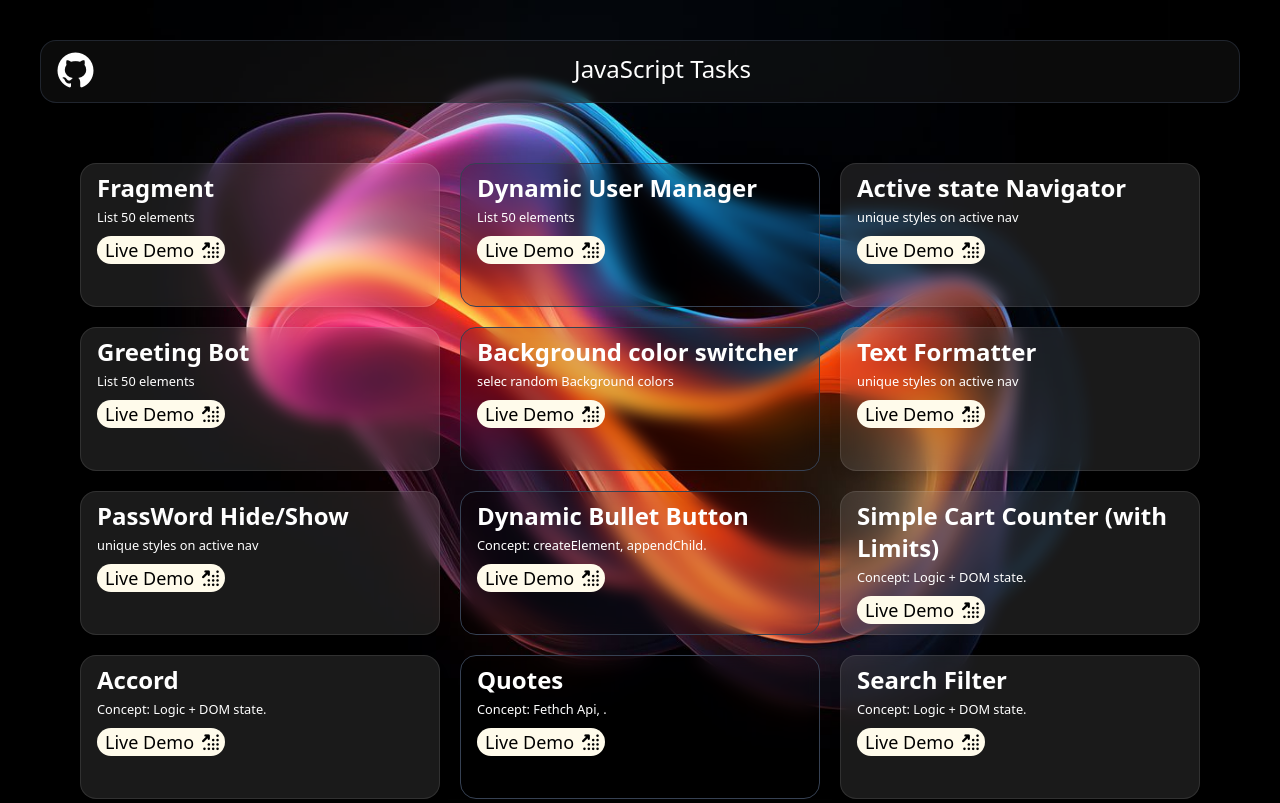
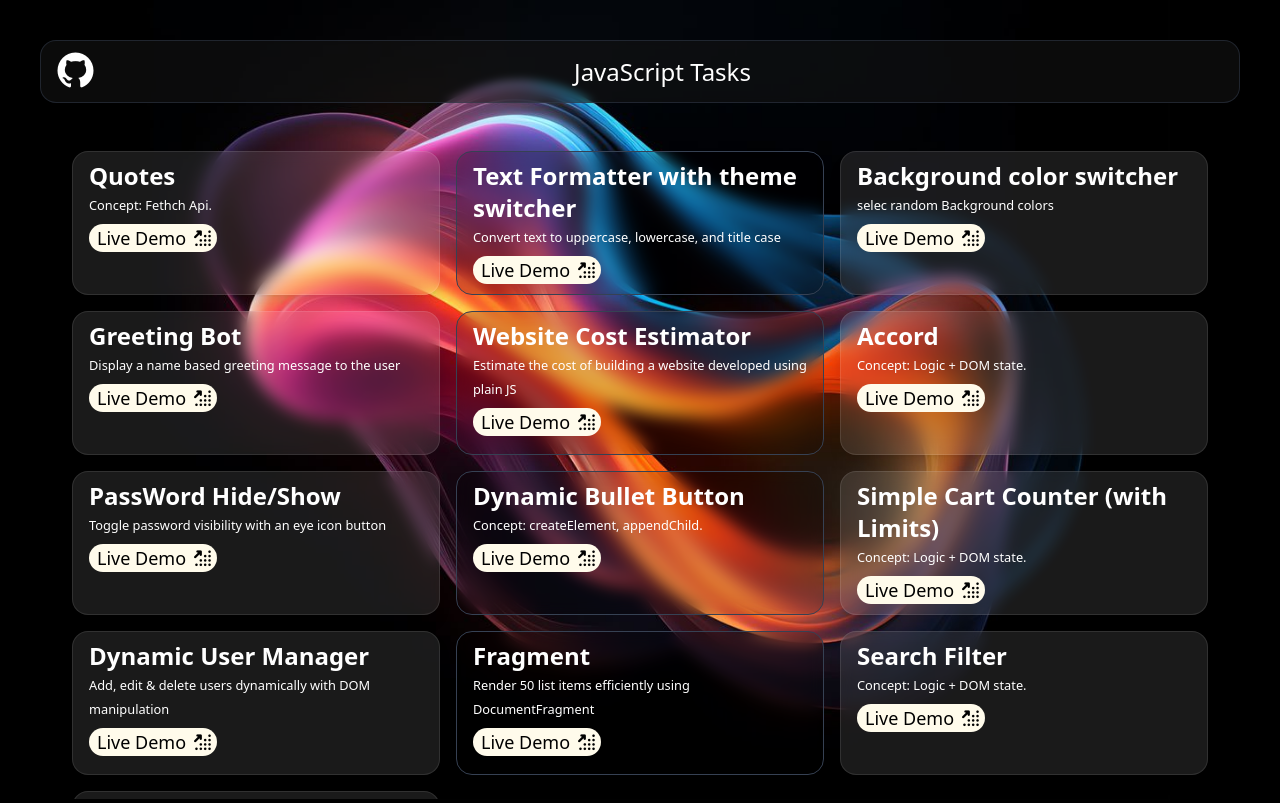
Before and after one commit to santhosh-v11/JS, a website built with Vite: page index.html in a window 1280 px wide. Built offline with nearby package versions, Linux system fonts and the light colour scheme.

Commit message:
added new task and fix descriptions

```diff
--- a/index.html
+++ b/index.html
@@ -13,113 +13,132 @@
 </head>
 
 
-  <body class="  bg-no-repeat p-10 h-screen bg-black bg-contain bg-bottom sm:bg-top  bg-[url('../src/assests/bg.jpg')]">
-    <nav class="bg-neutral-900/50 p-3  rounded-2xl border border-gray-700/50 backdrop-blur-xs text-white ">
-      <div class="flex justify-between">
-        <a href="#"><i class="fa-brands fa-github text-4xl"></i></a>
-        <p class="text-2xl font-extralight">JavaScript Tasks </p>
+<body
+  class="  bg-no-repeat px-3 py-4 sm:p-6 md:p-10 h-screen bg-black bg-contain bg-center sm:bg-top bg-[url('../src/assests/bg.jpg')]">
+  <nav class="bg-neutral-900/50 p-3 rounded-2xl border border-gray-700/50 backdrop-blur-xs text-white">
+    <div class="flex items-center justify-between">
+      <a href="#"><i class="fa-brands fa-github text-3xl sm:text-4xl"></i></a>
+      <p class="text-lg sm:text-2xl font-extralight">JavaScript Tasks</p>
       <p></p>
     </div>
   </nav>
 
 
-    <main class="overflow-y-auto h-[calc(100vh-120px)] pb-50 scroll-smooth grid grid-cols-3 gap-5 mt-5 no-scrollbar p-10">
+  <main
+    class="overflow-y-auto h-[calc(100vh-120px)] pb-20 scroll-smooth grid grid-cols-1 sm:grid-cols-2 lg:grid-cols-3 gap-4 mt-4 no-scrollbar px-1 py-3 sm:p-5 md:p-8">
     <!--card1 white-->
     <div class="h-36 px-4 py-2 bg-white/10 backdrop-blur-sm text-white border border-white/10 shadow-lg rounded-2xl ">
-        <h1 class="text-2xl font-semibold">Fragment</h1>
-        <small>List 50 elements</small>
-        <a href="Pages/Task1/index.html" class="text-lg mt-2 block w-fit bg-amber-50 text-black px-2 rounded-full  ">Live Demo<i
+      <h1 class="text-2xl font-semibold">Quotes</h1>
+      <small class="">Concept: Fethch Api.</small>
+      <a href="Pages/Task11/" target="_blank"
+        class="mt-2 text-lg block w-fit bg-amber-50 text-black px-2 rounded-full  ">Live Demo<i
           class="ps-2 fa-solid fa-arrow-up-right-dots"></i> </a>
     </div>
     <!--card2 liq-->
-      <div class="cards   text-white  px-4 py-2 rounded-2xl bg-black/10 backdrop-blur-sm z-10 border border-gray-700">
+    <div
+      class="text-white px-4 py-2 rounded-2xl bg-white/10 border border-white/10 shadow-lg sm:bg-black/10 sm:border-gray-700 sm:shadow-none backdrop-blur-sm z-10">
       <!-- <div class="w-full h-32 rounded-2xl bg-red-200"></div> -->
-        <h1 class="text-2xl font-semibold">Dynamic User Manager</h1>
-        <small>List 50 elements</small>
-        <a href="Pages/Task2/" class="text-lg mt-2 block w-fit bg-amber-50 text-black px-2 rounded-full  ">Live Demo<i
+      <h1 class="text-2xl font-semibold">Text Formatter with theme switcher</h1>
+      <small>Convert text to uppercase, lowercase, and title case</small>
+      <a href="Pages/Task6/" target="_blank"
+        class="text-lg mt-2 block w-fit bg-amber-50 text-black px-2 rounded-full  ">Live Demo<i
           class="ps-2 fa-solid fa-arrow-up-right-dots"></i> </a>
     </div>
     <!--card3 white-->
+    <div class="h-36 px-4 py-2 bg-white/10 backdrop-blur-sm text-white border border-white/10 shadow-lg rounded-2xl ">
+      <h1 class="text-2xl font-semibold">Background color switcher</h1>
+      <small>selec random Background colors</small>
+      <a href="Pages/Task5/" class="text-lg mt-2 block w-fit bg-amber-50 text-black px-2 rounded-full  ">Live Demo<i
+          class="ps-2 fa-solid fa-arrow-up-right-dots"></i> </a>
+    </div>
+    <!--card4 white-->
+    <div class="h-36 px-4 py-2 bg-white/10 backdrop-blur-sm text-white border border-white/10 shadow-lg rounded-2xl ">
+      <h1 class="text-2xl font-semibold">Greeting Bot</h1>
+      <small>Display a name based greeting message to the user</small>
+      <a href="Pages/Task4/" class="text-lg mt-2 block w-fit bg-amber-50 text-black px-2 rounded-full  ">Live Demo<i
+          class="ps-2 fa-solid fa-arrow-up-right-dots"></i> </a>
+    </div>
+    <!--card5 liq-->
+    <div
+      class="text-white px-4 py-2 rounded-2xl bg-white/10 border border-white/10 shadow-lg sm:bg-black/10 sm:border-gray-700 sm:shadow-none backdrop-blur-sm z-10">
+      <!-- <div class="w-full h-32 rounded-2xl bg-red-200"></div> -->
+      <h1 class="text-2xl font-semibold">Website Cost Estimator</h1>
+      <small>Estimate the cost of building a website developed using plain JS</small>
+      <a href="https://website-cost-estimate.vercel.app/" target="_blank"
+        class="text-lg mt-2 block w-fit bg-amber-50 text-black px-2 rounded-full  ">Live Demo<i
+          class="ps-2 fa-solid fa-arrow-up-right-dots"></i> </a>
+
+
+    </div>
+    <!--card6 white-->
+    <div class="h-36 px-4 py-2 bg-white/10 backdrop-blur-sm text-white border border-white/10 shadow-lg rounded-2xl ">
+      <h1 class="text-2xl font-semibold">Accord</h1>
+      <small>Concept: Logic + DOM state.</small>
+      <a href="Pages/Task10/" target="_blank"
+        class="text-lg mt-2 block w-fit bg-amber-50 text-black px-2 rounded-full  ">Live Demo<i
+          class="ps-2 fa-solid fa-arrow-up-right-dots"></i> </a>
+
+    </div>
+    <!--card7 white-->
+    <div class="h-36 px-4 py-2 bg-white/10 backdrop-blur-sm text-white border border-white/10 shadow-lg rounded-2xl ">
+      <h1 class="text-2xl font-semibold">PassWord Hide/Show</h1>
+      <small>Toggle password visibility with an eye icon button</small>
+      <a href="Pages/Task7/" target="_blank"
+        class="text-lg mt-2 block w-fit bg-amber-50 text-black px-2 rounded-full  ">Live Demo<i
+          class="ps-2 fa-solid fa-arrow-up-right-dots"></i> </a>
+    </div>
+    <!--card8 liq-->
+    <div
+      class="text-white px-4 py-2 rounded-2xl bg-white/10 border border-white/10 shadow-lg sm:bg-black/10 sm:border-gray-700 sm:shadow-none backdrop-blur-sm z-10">
+      <!-- <div class="w-full h-32 rounded-2xl bg-red-200"></div> -->
+      <h1 class="text-2xl font-semibold">Dynamic Bullet Button</h1>
+      <small class="">Concept: createElement, appendChild.</small>
+      <a href="Pages/Task8/" target="_blank"
+        class="mt-2 text-lg block w-fit bg-amber-50 text-black px-2 rounded-full  ">Live Demo<i
+          class="ps-2 fa-solid fa-arrow-up-right-dots"></i> </a>
+    </div>
+    <!--card9 white-->
+    <div class="h-36 px-4 py-2 bg-white/10 backdrop-blur-sm text-white border border-white/10 shadow-lg rounded-2xl ">
+      <h1 class="text-2xl font-semibold">Simple Cart Counter (with Limits)</h1>
+      <small>Concept: Logic + DOM state.</small>
+      <a href="Pages/Task9/" target="_blank"
+        class="text-lg mt-2 block w-fit bg-amber-50 text-black px-2 rounded-full  ">Live Demo<i
+          class="ps-2 fa-solid fa-arrow-up-right-dots"></i> </a>
+    </div>
+    <!--card10 white-->
+    <div class="h-36 px-4 py-2 bg-white/10 backdrop-blur-sm text-white border border-white/10 shadow-lg rounded-2xl ">
+      <h1 class="text-2xl font-semibold">Dynamic User Manager</h1>
+      <small>Add, edit & delete users dynamically with DOM manipulation</small>
+      <a href="Pages/Task2/" class="text-lg mt-2 block w-fit bg-amber-50 text-black px-2 rounded-full  ">Live Demo<i
+          class="ps-2 fa-solid fa-arrow-up-right-dots"></i> </a>
+
+    </div>
+    <!--card11 liq-->
+    <div
+      class="text-white px-4 py-2 rounded-2xl bg-white/10 border border-white/10 shadow-lg sm:bg-black/10 sm:border-gray-700 sm:shadow-none backdrop-blur-sm z-10">
+      <!-- <div class="w-full h-32 rounded-2xl bg-red-200"></div> -->
+      <h1 class="text-2xl font-semibold">Fragment</h1>
+      <small>Render 50 list items efficiently using DocumentFragment</small>
+      <a href="Pages/Task1/index.html" class="text-lg mt-2 block w-fit bg-amber-50 text-black px-2 rounded-full  ">Live
+        Demo<i class="ps-2 fa-solid fa-arrow-up-right-dots"></i> </a>
+
+    </div>
+    <!--card12 white-->
+    <div class="h-36 px-4 py-2 bg-white/10 backdrop-blur-sm text-white border border-white/10 shadow-lg rounded-2xl ">
+      <h1 class="text-2xl font-semibold">Search Filter</h1>
+      <small>Concept: Logic + DOM state.</small>
+      <a href="Pages/Task12/" target="_blank"
+        class="text-lg mt-2 block w-fit bg-amber-50 text-black px-2 rounded-full  ">Live Demo<i
+          class="ps-2 fa-solid fa-arrow-up-right-dots"></i> </a>
+    </div>
+    <!--card13 white-->
     <div class="h-36 px-4 py-2 bg-white/10 backdrop-blur-sm text-white border border-white/10 shadow-lg rounded-2xl ">
       <h1 class="text-2xl font-semibold">Active state Navigator</h1>
       <small>unique styles on active nav</small>
       <a href="Pages/Task3/" class="text-lg mt-2 block w-fit bg-amber-50 text-black px-2 rounded-full  ">Live Demo<i
           class="ps-2 fa-solid fa-arrow-up-right-dots"></i> </a>
     </div>
-      <!--card4 white-->
-      <div class="h-36 px-4 py-2 bg-white/10 backdrop-blur-sm text-white border border-white/10 shadow-lg rounded-2xl ">
-        <h1 class="text-2xl font-semibold">Greeting Bot</h1>
-        <small>List 50 elements</small>
-        <a href="Pages/Task4/" class="text-lg mt-2 block w-fit bg-amber-50 text-black px-2 rounded-full  ">Live Demo<i
-            class="ps-2 fa-solid fa-arrow-up-right-dots"></i> </a>
-      </div>
-      <!--card5 liq-->
-      <div class="cards   text-white  px-4 py-2 rounded-2xl bg-black/10 backdrop-blur-sm z-10 border border-gray-700">
-        <!-- <div class="w-full h-32 rounded-2xl bg-red-200"></div> -->
-        <h1 class="text-2xl font-semibold">Background color switcher</h1>
-        <small>selec random Background colors</small>
-        <a href="Pages/Task5/" class="text-lg mt-2 block w-fit bg-amber-50 text-black px-2 rounded-full  ">Live Demo<i
-            class="ps-2 fa-solid fa-arrow-up-right-dots"></i> </a>
-      </div>
-      <!--card6 white-->
-       <div class="h-36 px-4 py-2 bg-white/10 backdrop-blur-sm text-white border border-white/10 shadow-lg rounded-2xl ">
-        <h1 class="text-2xl font-semibold">Text Formatter</h1>
-        <small>unique styles on active nav</small>
-        <a href="Pages/Task6/" target="_blank" class="text-lg mt-2 block w-fit bg-amber-50 text-black px-2 rounded-full  ">Live Demo<i
-            class="ps-2 fa-solid fa-arrow-up-right-dots"></i> </a>
-      </div>
-       <!--card7 white-->
-       <div class="h-36 px-4 py-2 bg-white/10 backdrop-blur-sm text-white border border-white/10 shadow-lg rounded-2xl ">
-        <h1 class="text-2xl font-semibold">PassWord Hide/Show</h1>
-        <small>unique styles on active nav</small>
-        <a href="Pages/Task7/" target="_blank" class="text-lg mt-2 block w-fit bg-amber-50 text-black px-2 rounded-full  ">Live Demo<i
-            class="ps-2 fa-solid fa-arrow-up-right-dots"></i> </a>
-      </div>
-      <!--card8 liq-->
-      <div class="cards   text-white  px-4 py-2 rounded-2xl bg-black/10 backdrop-blur-sm z-10 border border-gray-700">
-        <!-- <div class="w-full h-32 rounded-2xl bg-red-200"></div> -->
-        <h1 class="text-2xl font-semibold">Dynamic Bullet Button</h1>
-        <small class="">Concept: createElement, appendChild.</small>
-        <a href="Pages/Task8/" target="_blank" class="mt-2 text-lg block w-fit bg-amber-50 text-black px-2 rounded-full  ">Live Demo<i
-            class="ps-2 fa-solid fa-arrow-up-right-dots"></i> </a>
-      </div>
-       <!--card9 white-->
-       <div class="h-36 px-4 py-2 bg-white/10 backdrop-blur-sm text-white border border-white/10 shadow-lg rounded-2xl ">
-        <h1 class="text-2xl font-semibold">Simple Cart Counter (with Limits)</h1>
-        <small>Concept: Logic + DOM state.</small>
-        <a href="Pages/Task9/" target="_blank" class="text-lg mt-2 block w-fit bg-amber-50 text-black px-2 rounded-full  ">Live Demo<i
-            class="ps-2 fa-solid fa-arrow-up-right-dots"></i> </a>
-      </div>
-      <!--card10 white-->
-       <div class="h-36 px-4 py-2 bg-white/10 backdrop-blur-sm text-white border border-white/10 shadow-lg rounded-2xl ">
-        <h1 class="text-2xl font-semibold">Accord</h1>
-        <small>Concept: Logic + DOM state.</small>
-        <a href="Pages/Task10/" target="_blank" class="text-lg mt-2 block w-fit bg-amber-50 text-black px-2 rounded-full  ">Live Demo<i
-            class="ps-2 fa-solid fa-arrow-up-right-dots"></i> </a>
-      </div>
-      <!--card11 liq-->
-      <div class="cards   text-white  px-4 py-2 rounded-2xl bg-black/10 backdrop-blur-sm z-10 border border-gray-700">
-        <!-- <div class="w-full h-32 rounded-2xl bg-red-200"></div> -->
-        <h1 class="text-2xl font-semibold">Quotes</h1>
-        <small class="">Concept: Fethch Api, .</small>
-        <a href="Pages/Task11/" target="_blank" class="mt-2 text-lg block w-fit bg-amber-50 text-black px-2 rounded-full  ">Live Demo<i
-            class="ps-2 fa-solid fa-arrow-up-right-dots"></i> </a>
-      </div>
-       <!--card12 white-->
-       <div class="h-36 px-4 py-2 bg-white/10 backdrop-blur-sm text-white border border-white/10 shadow-lg rounded-2xl ">
-        <h1 class="text-2xl font-semibold">Search Filter</h1>
-        <small>Concept: Logic + DOM state.</small>
-        <a href="Pages/Task12/" target="_blank" class="text-lg mt-2 block w-fit bg-amber-50 text-black px-2 rounded-full  ">Live Demo<i
-            class="ps-2 fa-solid fa-arrow-up-right-dots"></i> </a>
-      </div>
-       <!--card13 white-->
-       <!-- <div class="h-36 px-4 py-2 bg-white/10 backdrop-blur-sm text-white border border-white/10 shadow-lg rounded-2xl ">
-        <h1 class="text-2xl font-semibold">Calculator</h1>
-        <small>Multifunctional Calculator</small>
-        <a href="Pages/Task12/" target="_blank" class="text-lg mt-2 block w-fit bg-amber-50 text-black px-2 rounded-full  ">Live Demo<i
-            class="ps-2 fa-solid fa-arrow-up-right-dots"></i> </a>
-      </div>
-       -->
+
 
   </main>
   <script type="module" src="/src/main.js"></script>
```
Lines whose indentation alone changed are shown as unchanged.
